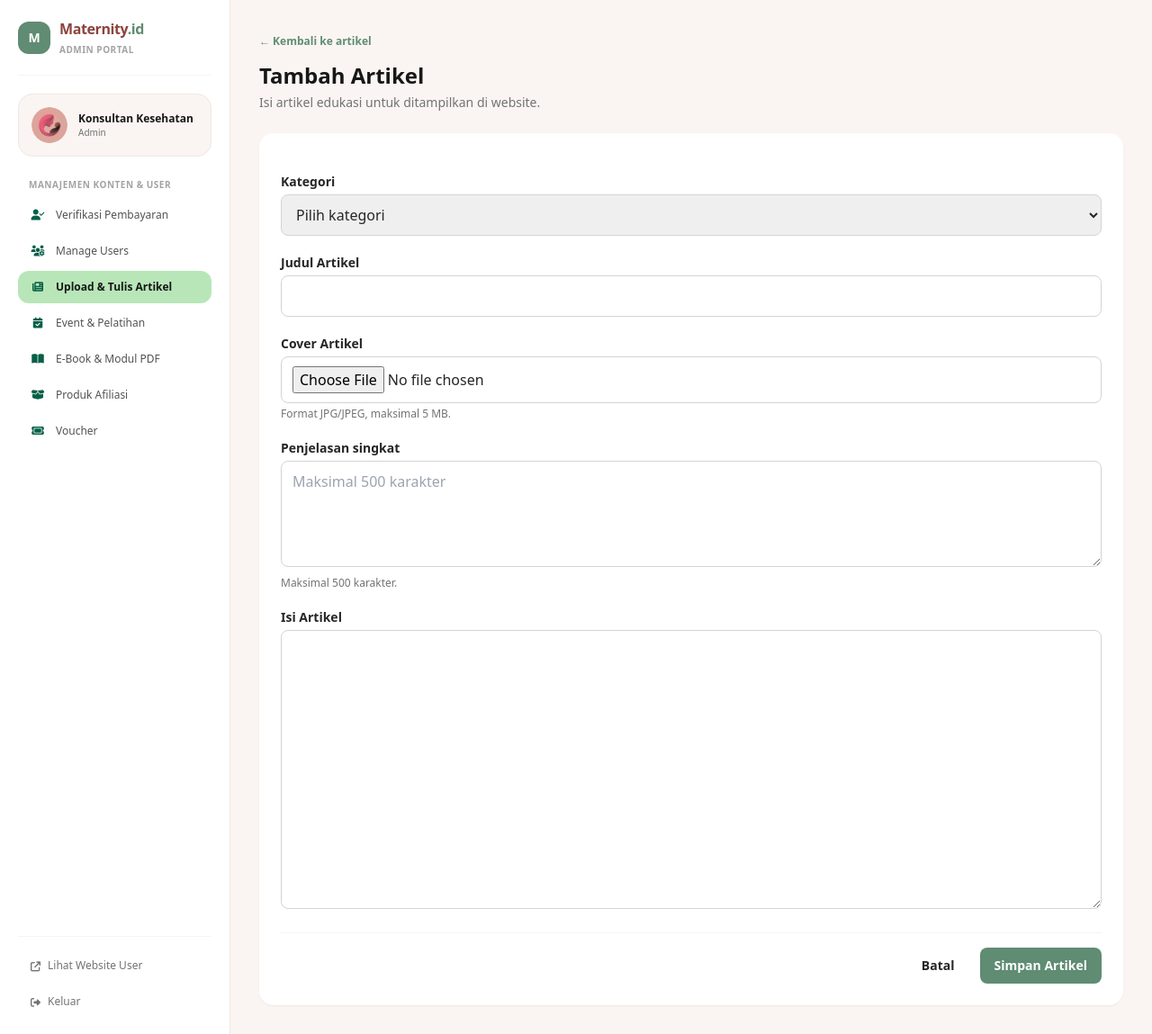
After one commit to AyuSaniatusSholihah/Maternity.id, a Laravel app: page /admin/article/add in a window 1280 px wide. The commit adds this page. Shown: the whole page at 90% size. Run offline with Laravel 12, Linux system fonts and the light colour scheme; a user stored in the database is signed in; data comes from the database, SQL or seed files in the repository; parts of the project's set-up code (start-up, migrations or seed data) failed here and were passed over; some libraries are stand-ins or nearby versions.

Commit message:
Implement article management features including CRUD operations, category handling, and UI updates for the admin panel.

```diff
--- /dev/null
+++ b/src/app/Http/Controllers/AdminArticleController.php
@@ -0,0 +1,119 @@
+<?php
+
+namespace App\Http\Controllers;
+
+use App\Models\Article;
+use App\Models\Category;
+use Illuminate\Http\RedirectResponse;
+use Illuminate\Http\Request;
+use Illuminate\Support\Facades\Storage;
+use Illuminate\Support\Str;
+use Illuminate\View\View;
+
+class AdminArticleController extends Controller
+{
+    public function index(): View
+    {
+        return view('admin.articles.index', [
+            'articles' => Article::query()->with('category')->latest()->get(),
+        ]);
+    }
+
+    public function create(): View
+    {
+        return view('admin.articles.create', [
+            'article' => null,
+            'adminCategories' => Category::query()->orderBy('name')->get(['id', 'name']),
+        ]);
+    }
+
+    public function edit(string $id): View
+    {
+        return view('admin.articles.create', [
+            'article' => Article::query()->findOrFail($id),
+            'adminCategories' => Category::query()->orderBy('name')->get(['id', 'name']),
+        ]);
+    }
+
+    public function store(Request $request): RedirectResponse
+    {
+        $validated = $this->validateArticle($request);
+
+        Article::create([
+            ...$validated,
+            'slug' => $this->uniqueSlug($validated['title']),
+            'image_url' => $this->storeCoverImage($request),
+            'author' => $request->user()->id,
+        ]);
+
+        return redirect()->route('admin.article')->with('status', 'Artikel berhasil ditambahkan.');
+    }
+
+    public function update(Request $request, string $id): RedirectResponse
+    {
+        $article = Article::query()->findOrFail($id);
+        $validated = $this->validateArticle($request);
+        $updates = [
+            ...$validated,
+            'slug' => $this->uniqueSlug($validated['title'], $article->id),
+        ];
+
+        if ($request->hasFile('image')) {
+            $this->deleteStoredImage($article->image_url);
+            $updates['image_url'] = $this->storeCoverImage($request);
+        }
+
+        $article->update($updates);
+
+        return redirect()->route('admin.article')->with('status', 'Artikel berhasil diperbarui.');
+    }
+
+    public function destroy(string $id): RedirectResponse
+    {
+        $article = Article::query()->findOrFail($id);
+        $this->deleteStoredImage($article->image_url);
+        $article->delete();
+
+        return redirect()->route('admin.article')->with('status', 'Artikel berhasil dihapus.');
+    }
+
+    private function validateArticle(Request $request): array
+    {
+        return $request->validate([
+            'categories' => ['required', 'uuid', 'exists:categories,id'],
+            'title' => ['required', 'string', 'max:255'],
+            'description' => ['required', 'string', 'max:500'],
+            'content' => ['required', 'string'],
+            'image' => ['nullable', 'file', 'mimes:jpg,jpeg', 'max:5120'],
+        ]);
+    }
+
+    private function storeCoverImage(Request $request): ?string
+    {
+        if (! $request->hasFile('image')) {
+            return null;
+        }
+
+        return Storage::disk('public')->url($request->file('image')->store('article-covers', 'public'));
+    }
+
+    private function deleteStoredImage(?string $url): void
+    {
+        if ($url && str_contains($url, '/storage/')) {
+            Storage::disk('public')->delete(Str::after($url, '/storage/'));
+        }
+    }
+
+    private function uniqueSlug(string $title, ?string $ignoreId = null): string
+    {
+        $baseSlug = Str::slug($title);
+        $slug = $baseSlug;
+        $suffix = 2;
+
+        while (Article::query()->where('slug', $slug)->when($ignoreId, fn ($query) => $query->where('id', '!=', $ignoreId))->exists()) {
+            $slug = $baseSlug.'-'.$suffix++;
+        }
+
+        return $slug;
+    }
+}
--- a/src/app/Http/Controllers/EbookController.php
+++ b/src/app/Http/Controllers/EbookController.php
@@ -62,12 +62,8 @@ class EbookController extends Controller
             ];
         });
 
-        $categoryIds = Material::query()
-            ->whereNotNull('categories')
-            ->distinct()
-            ->pluck('categories');
         $categories = Category::query()
-            ->whereIn('id', $categoryIds)
+            ->whereIn('slug', Category::MODULE_SLUGS)
             ->orderBy('name')
             ->get(['slug', 'name'])
             ->map(fn (Category $item): array => [
--- a/src/app/Models/Category.php
+++ b/src/app/Models/Category.php
@@ -11,5 +11,14 @@ class Category extends Model
 {
     use HasUuids;
 
+    public const MODULE_SLUGS = [
+        'kehamilan',
+        'persiapan-persalinan',
+        'bayi-baru-lahir',
+        'menyusui',
+        'makanan-bayi',
+        'pola-asuh',
+    ];
+
     protected $table = 'categories';
 }
--- /dev/null
+++ b/src/resources/views/admin/articles/create.blade.php
@@ -0,0 +1,67 @@
+<!DOCTYPE html>
+<html lang="id">
+<head>
+    <meta charset="UTF-8">
+    <meta name="viewport" content="width=device-width, initial-scale=1.0">
+    <title>{{ $article ? 'Edit' : 'Tambah' }} Artikel - Admin Maternity.id</title>
+    <script src="https://cdn.tailwindcss.com"></script>
+    <script defer src="https://cdn.jsdelivr.net/npm/alpinejs@3.x.x/dist/cdn.min.js"></script>
+    <link rel="stylesheet" href="https://cdnjs.cloudflare.com/ajax/libs/font-awesome/6.4.0/css/all.min.css">
+</head>
+<body class="min-h-screen bg-[#FAF5F2] text-neutral-800" x-data="{ mobileSidebar: false }">
+    <div class="flex min-h-screen overflow-hidden">
+        @include('admin.partials.sidebar', ['activeMenu' => 'articles'])
+        <main class="min-w-0 flex-1 px-4 py-8 sm:px-8">
+        <button @click="mobileSidebar = true" class="mb-4 rounded-lg bg-white px-3 py-2 text-xs font-bold shadow-sm md:hidden">
+            <i class="fa-solid fa-bars mr-2"></i>Menu
+        </button>
+        <a href="{{ route('admin.article') }}" class="text-xs font-semibold text-[#5F8C72]">← Kembali ke artikel</a>
+        <h1 class="mt-3 text-2xl font-bold text-neutral-900">{{ $article ? 'Edit' : 'Tambah' }} Artikel</h1>
+        <p class="mt-1 text-sm text-neutral-500">Isi artikel edukasi untuk ditampilkan di website.</p>
+
+        @if ($errors->any())
+            <div class="mt-5 rounded-xl bg-red-50 p-4 text-sm text-red-700">
+                <ul class="list-disc space-y-1 pl-5">@foreach ($errors->all() as $error)<li>{{ $error }}</li>@endforeach</ul>
+            </div>
+        @endif
+
+        <form action="{{ $article ? route('admin.article.update', $article->id) : route('admin.article.store') }}" method="POST" enctype="multipart/form-data" class="mt-6 space-y-5 rounded-2xl bg-white p-6 shadow-sm">
+            @csrf
+            @if ($article) @method('PUT') @endif
+            <div>
+                <label for="categories" class="mb-1 block text-sm font-bold">Kategori</label>
+                <select id="categories" name="categories" required class="w-full rounded-lg border border-neutral-300 px-3 py-2.5">
+                    <option value="">Pilih kategori</option>
+                    @foreach ($adminCategories as $category)
+                        <option value="{{ $category->id }}" @selected(old('categories', $article?->categories) === $category->id)>{{ $category->name }}</option>
+                    @endforeach
+                </select>
+            </div>
+            <div>
+                <label for="title" class="mb-1 block text-sm font-bold">Judul Artikel</label>
+                <input id="title" name="title" value="{{ old('title', $article?->title) }}" maxlength="255" required class="w-full rounded-lg border border-neutral-300 px-3 py-2.5">
+            </div>
+            <div>
+                <label for="image" class="mb-1 block text-sm font-bold">Cover Artikel</label>
+                <input id="image" type="file" name="image" accept=".jpg,.jpeg,image/jpeg" class="w-full rounded-lg border border-neutral-300 px-3 py-2.5">
+                <p class="mt-1 text-xs text-neutral-500">Format JPG/JPEG, maksimal 5 MB.</p>
+                @if ($article?->image_url)<img src="{{ $article->image_url }}" alt="Cover {{ $article->title }}" class="mt-2 h-24 rounded-lg object-cover">@endif
+            </div>
+            <div>
+                <label for="description" class="mb-1 block text-sm font-bold">Penjelasan singkat</label>
+                <textarea id="description" name="description" maxlength="500" required rows="4" class="w-full rounded-lg border border-neutral-300 px-3 py-2.5" placeholder="Maksimal 500 karakter">{{ old('description', $article?->description) }}</textarea>
+                <p class="mt-1 text-xs text-neutral-500">Maksimal 500 karakter.</p>
+            </div>
+            <div>
+                <label for="content" class="mb-1 block text-sm font-bold">Isi Artikel</label>
+                <textarea id="content" name="content" required rows="12" class="w-full rounded-lg border border-neutral-300 px-3 py-2.5">{{ old('content', $article?->content) }}</textarea>
+            </div>
+            <div class="flex justify-end gap-3 border-t border-neutral-100 pt-4">
+                <a href="{{ route('admin.article') }}" class="rounded-lg px-4 py-2.5 text-sm font-semibold">Batal</a>
+                <button class="rounded-lg bg-[#5F8C72] px-4 py-2.5 text-sm font-bold text-white">Simpan Artikel</button>
+            </div>
+        </form>
+        </main>
+    </div>
+</body>
+</html>
--- /dev/null
+++ b/src/resources/views/admin/partials/sidebar.blade.php
@@ -0,0 +1,54 @@
+<div x-show="mobileSidebar" x-transition class="fixed inset-0 z-40 bg-neutral-900/50 md:hidden" @click="mobileSidebar = false"></div>
+<aside :class="mobileSidebar ? 'translate-x-0' : '-translate-x-full md:translate-x-0'"
+    class="fixed inset-y-0 left-0 z-50 flex w-64 shrink-0 flex-col justify-between border-r border-[#EFE8E3] bg-white p-5 transition-transform duration-300 md:static">
+    <div>
+        <div class="mb-5 flex items-center justify-between border-b border-neutral-100 pb-5">
+            <div class="flex items-center gap-2.5">
+                <span class="flex h-9 w-9 items-center justify-center rounded-xl bg-[#5F8C72] text-sm font-extrabold text-white">M</span>
+                <div>
+                    <span class="text-base font-extrabold tracking-tight text-[#8C433C]">Maternity<span class="text-[#5F8C72]">.id</span></span>
+                    <span class="mt-1 block text-[10px] font-semibold uppercase tracking-wider text-neutral-400">Admin Portal</span>
+                </div>
+            </div>
+            <button @click="mobileSidebar = false" class="text-neutral-400 md:hidden"><i class="fa-solid fa-xmark"></i></button>
+        </div>
+
+        <div class="mb-6 flex items-center gap-3 rounded-2xl border border-[#EFE8E3] bg-[#FAF5F2] p-3.5">
+            <img src="{{ auth()->user()->admin?->profile_img ?? asset('logologin.png') }}" alt="Admin Profile" class="h-10 w-10 shrink-0 rounded-full object-cover">
+            <div class="min-w-0">
+                <h4 class="truncate text-xs font-bold text-neutral-900">{{ auth()->user()->name }}</h4>
+                <p class="truncate text-[10px] text-neutral-500">{{ ucfirst(auth()->user()->role) }}</p>
+            </div>
+        </div>
+
+        <p class="mb-2 px-3 text-[10px] font-bold uppercase tracking-wider text-neutral-400">Manajemen Konten & User</p>
+        <nav class="space-y-1">
+            @php
+                $menus = [
+                    ['key' => 'approvals', 'label' => 'Verifikasi Pembayaran', 'icon' => 'fa-user-check', 'route' => 'admin.approval'],
+                    ['key' => 'users', 'label' => 'Manage Users', 'icon' => 'fa-users-gear', 'route' => 'admin.users'],
+                    ['key' => 'articles', 'label' => 'Upload & Tulis Artikel', 'icon' => 'fa-newspaper', 'route' => 'admin.article'],
+                    ['key' => 'events', 'label' => 'Event & Pelatihan', 'icon' => 'fa-calendar-check', 'route' => 'admin.event'],
+                    ['key' => 'library', 'label' => 'E-Book & Modul PDF', 'icon' => 'fa-book-open', 'route' => 'admin.ebook'],
+                    ['key' => 'products', 'label' => 'Produk Afiliasi', 'icon' => 'fa-box-open', 'route' => 'admin.product'],
+                    ['key' => 'vouchers', 'label' => 'Voucher', 'icon' => 'fa-ticket', 'route' => 'admin.voucher'],
+                ];
+            @endphp
+            @foreach ($menus as $menu)
+                <a href="{{ route($menu['route']) }}" @click="mobileSidebar = false"
+                    class="{{ $activeMenu === $menu['key'] ? 'bg-[#B8E6B8] text-neutral-900 font-bold shadow-xs' : 'text-neutral-600 hover:bg-[#FAF5F2] hover:text-neutral-900 font-medium' }} flex items-center gap-3 rounded-xl px-3.5 py-2.5 text-xs transition">
+                    <i class="fa-solid {{ $menu['icon'] }} w-4 text-center text-xs text-emerald-800"></i>
+                    <span>{{ $menu['label'] }}</span>
+                </a>
+            @endforeach
+        </nav>
+    </div>
+    <div class="space-y-2 border-t border-neutral-100 pt-4">
+        <a href="{{ route('home') }}" target="_blank" class="flex items-center gap-2 rounded-xl px-3.5 py-2 text-xs font-medium text-neutral-500 hover:bg-[#FAF5F2]">
+            <i class="fa-solid fa-arrow-up-right-from-square text-[11px]"></i>Lihat Website User
+        </a>
+        <a href="{{ route('logout') }}" class="flex items-center gap-2 rounded-xl px-3.5 py-2 text-xs font-medium text-neutral-500 hover:bg-red-50 hover:text-red-600">
+            <i class="fa-solid fa-right-from-bracket text-[11px]"></i>Keluar
+        </a>
+    </div>
+</aside>
--- a/src/routes/web.php
+++ b/src/routes/web.php
@@ -1,6 +1,7 @@
 <?php
 
 use App\Http\Controllers\AdminEventController;
+use App\Http\Controllers\AdminArticleController;
 use App\Http\Controllers\AdminMaterialController;
 use App\Http\Controllers\AdminProductController;
 use App\Http\Controllers\AdminVerificationController;
@@ -74,15 +75,19 @@ Route::middleware([\App\Http\Middleware\EnsureUserIsAdmin::class])->prefix('admi
     Route::get('/approval', [AdminVerificationController::class, 'dashboard'])
         ->name('admin.approval');
 
-    Route::get('/article', function () {
-        return view('admin.dashboard');
-    })->name('admin.article');
+    Route::get('/article', [AdminArticleController::class, 'index'])->name('admin.article');
+    Route::get('/article/add', [AdminArticleController::class, 'create'])->name('admin.article.create');
+    Route::get('/article/{id}/edit', [AdminArticleController::class, 'edit'])->name('admin.article.edit');
+    Route::post('/article', [AdminArticleController::class, 'store'])->name('admin.article.store');
+    Route::put('/article/{id}', [AdminArticleController::class, 'update'])->name('admin.article.update');
+    Route::delete('/article/{id}', [AdminArticleController::class, 'destroy'])->name('admin.article.destroy');
 
     Route::get('/event', [AdminEventController::class, 'index'])->name('admin.event');
     Route::get('/event/add', [AdminEventController::class, 'create'])->name('admin.event.create');
     Route::get('/event/{slug}/edit', [AdminEventController::class, 'edit'])->name('admin.event.edit');
     Route::post('/event', [AdminEventController::class, 'store'])->name('admin.event.store');
     Route::put('/event/{slug}', [AdminEventController::class, 'update'])->name('admin.event.update');
+    Route::delete('/event/{slug}', [AdminEventController::class, 'destroy'])->name('admin.event.destroy');
 
     Route::get('/ebook', [AdminMaterialController::class, 'index'])->name('admin.ebook');
     Route::get('/ebook/add', [AdminMaterialController::class, 'create'])->name('admin.ebook.create');
```
Also changed, not shown: src/app/Http/Controllers/AdminEventController.php (+16 -0 lines), src/app/Http/Controllers/AdminMaterialController.php (+8 -2 lines), src/app/Http/Controllers/ArticleController.php (+8 -8 lines), src/app/Http/Controllers/EventController.php (+4 -9 lines), src/app/Http/Controllers/HomeController.php (+25 -11 lines), src/database/seeders/CategorySeeder.php (+8 -0 lines), src/resources/views/admin/articles/index.blade.php (added, +64 -0 lines), src/resources/views/admin/dashboard.blade.php (+7 -3 lines), src/resources/views/landing.blade.php (+7 -41 lines), src/database/migrations/2026_11_15_000000_add_article_categories.php (added), src/database/migrations/2026_11_15_000001_add_module_categories.php (added).
